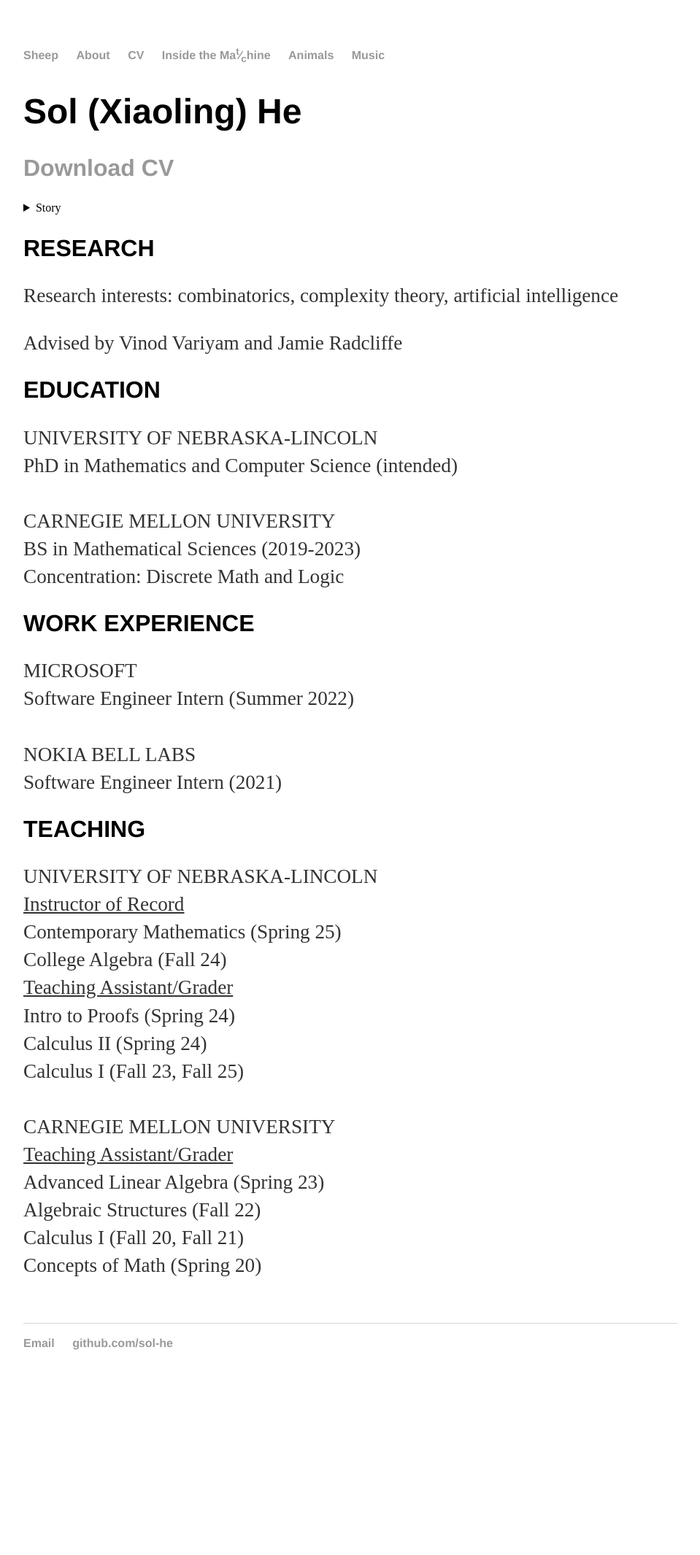
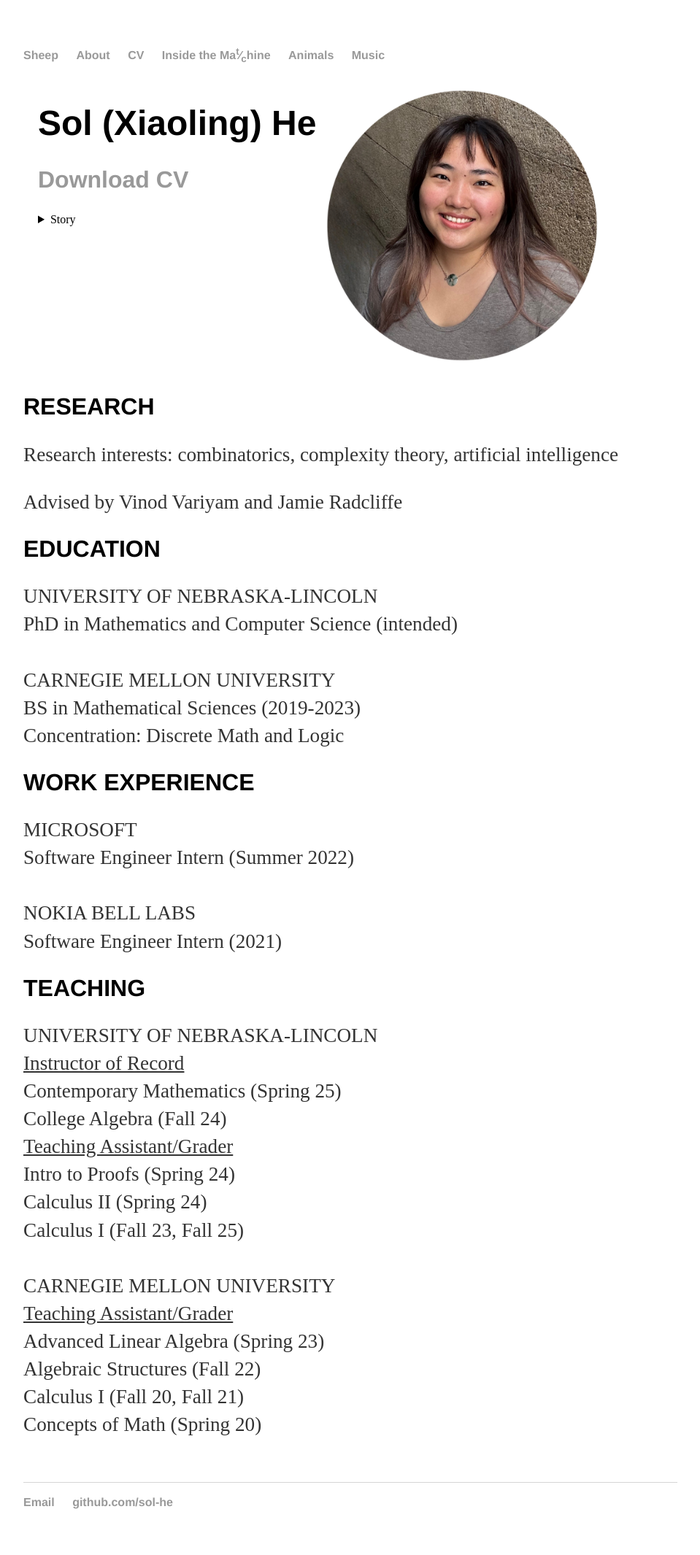
Before and after one commit to sol-he/sol-he.github.io, a Jekyll site: the page built from cv/index.html, in a window 1280 px wide. Shown: the whole page at 73% size, without its empty margins (160-1119 px from the left). Built offline with Jekyll 4.4.1, drawn with Linux system fonts in a browser that asks for light colours; before the commit the page ends 1913 px from its top, so only the background shows below that.

Commit message:
update pic

```diff
--- a/cv/index.html
+++ b/cv/index.html
@@ -4,10 +4,13 @@ title: Sol He
 ---
 
 	<div class="cv">
+		<div class="horizontal">
+
+
+		<div class="info">
 		<h1>Sol (Xiaoling) He</h1>
 		<h2><a href="/cv/Resume.pdf"  title="Download CV as PDF">Download CV</a>
 		</h2>
-
 		<p>
 		<details>
 			<p><summary>Story</summary></p>
@@ -30,6 +33,15 @@ title: Sol He
 			</p>
 		</details>
 	</p>
+			</div>
+
+			<a target="_blank" href="/animals/profile.JPG">
+			<img src="/animals/profile.JPG" alt="profile" height="400px">
+			</a>
+			</div>
+
+
+
 
 	<h2>RESEARCH</h2>
 		<p>Research interests: combinatorics, complexity theory, artificial intelligence </p>
```
